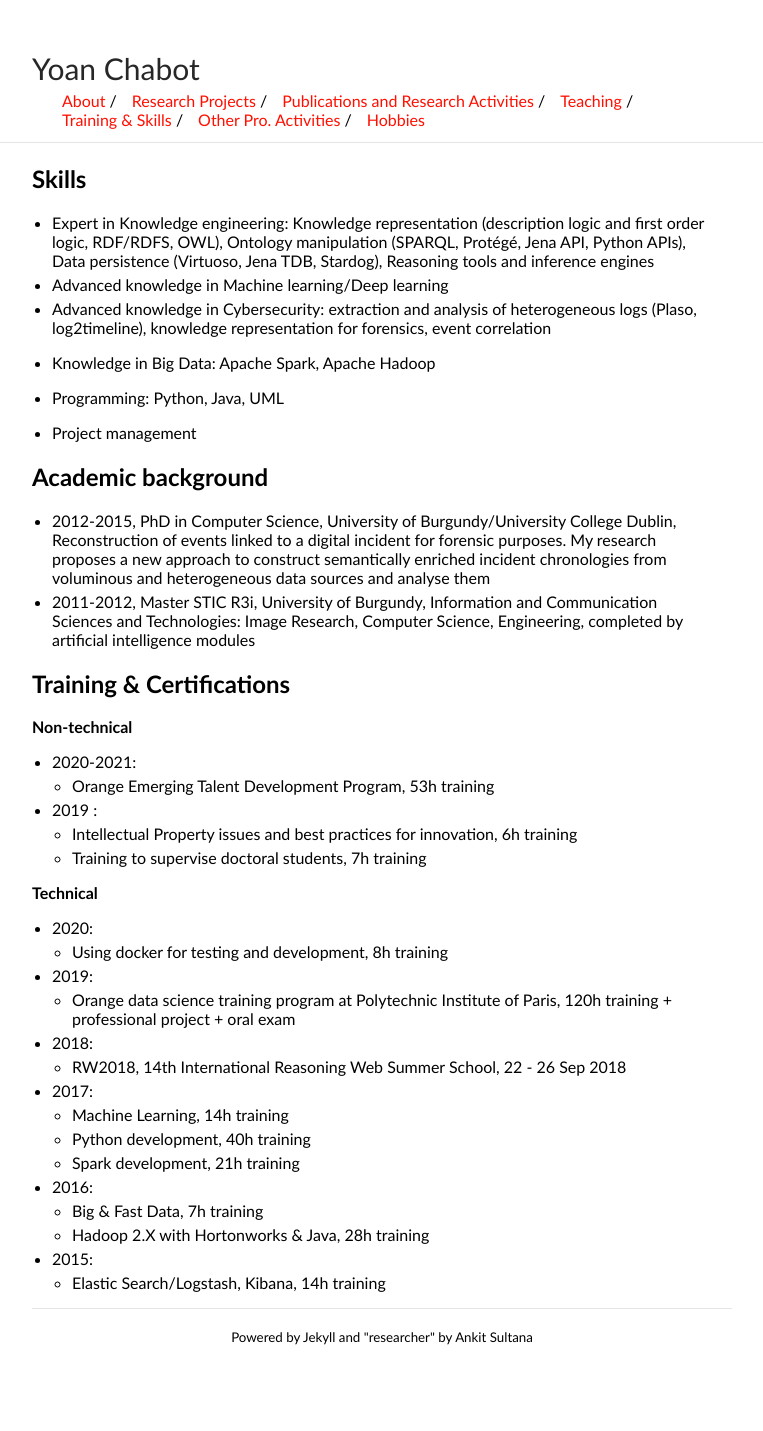
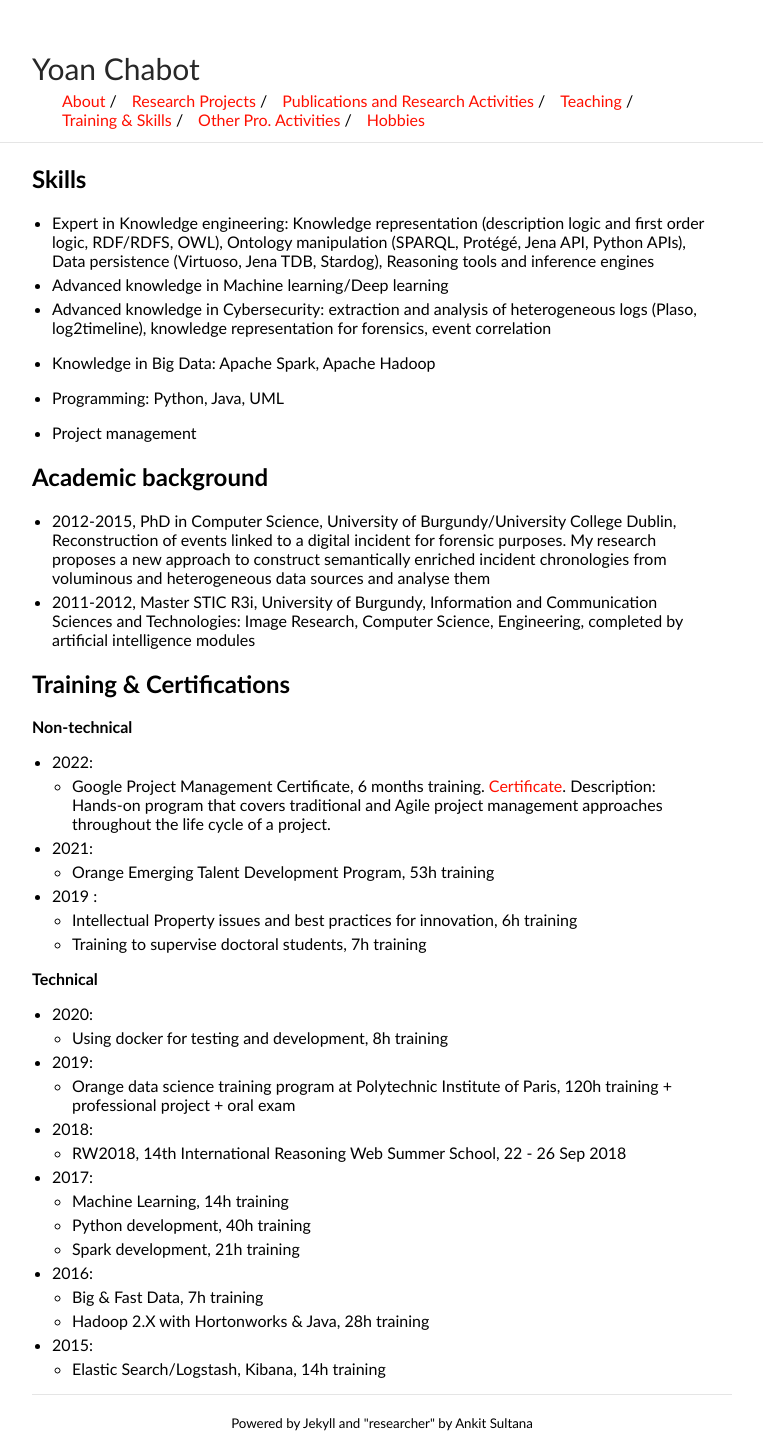
Before and after one commit to yoanchabot/yoanchabot.github.io, a Jekyll site: the page built from skills.md, in a window 1280 px wide. Shown: the whole page, without its empty margins (258-1021 px from the left). Built offline with Jekyll 4.4.1, drawn with Linux system fonts in a browser that asks for light colours; before the commit the page ends 1345 px from its top, so only the background shows below that.

Commit message:
Update skills.md

```diff
--- a/skills.md
+++ b/skills.md
@@ -19,7 +19,9 @@ title: Training & Skills
 
 ## Training & Certifications
 <b>Non-technical</b>
-* 2020-2021:
+* 2022:
+  * Google Project Management Certificate, 6 months training. [Certificate](https://github.com/yoanchabot/papers/raw/main/Coursera SND53FTNS7UW.pdf). Description: Hands-on program that covers traditional and Agile project management approaches throughout the life cycle of a project.
+* 2021:
   * Orange Emerging Talent Development Program, 53h training
 * 2019 :
   * Intellectual Property issues and best practices for innovation, 6h training
```
